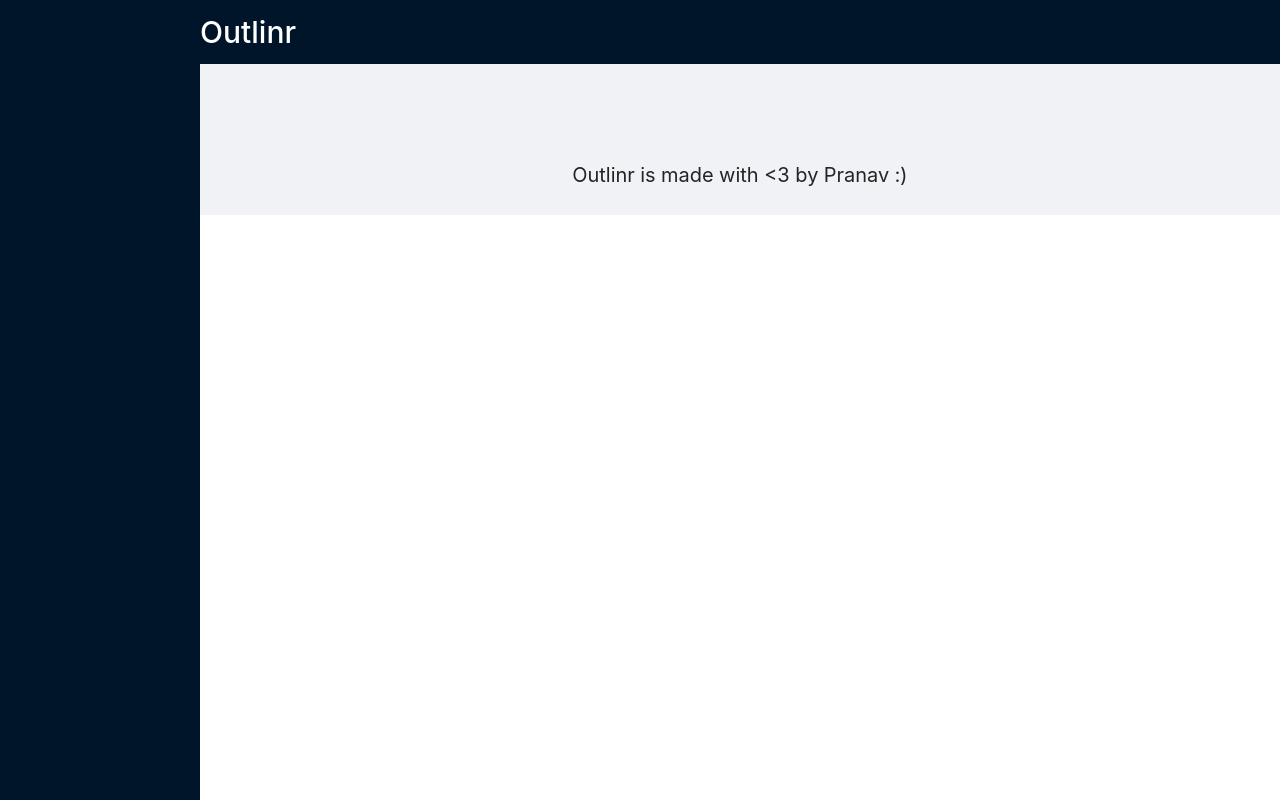
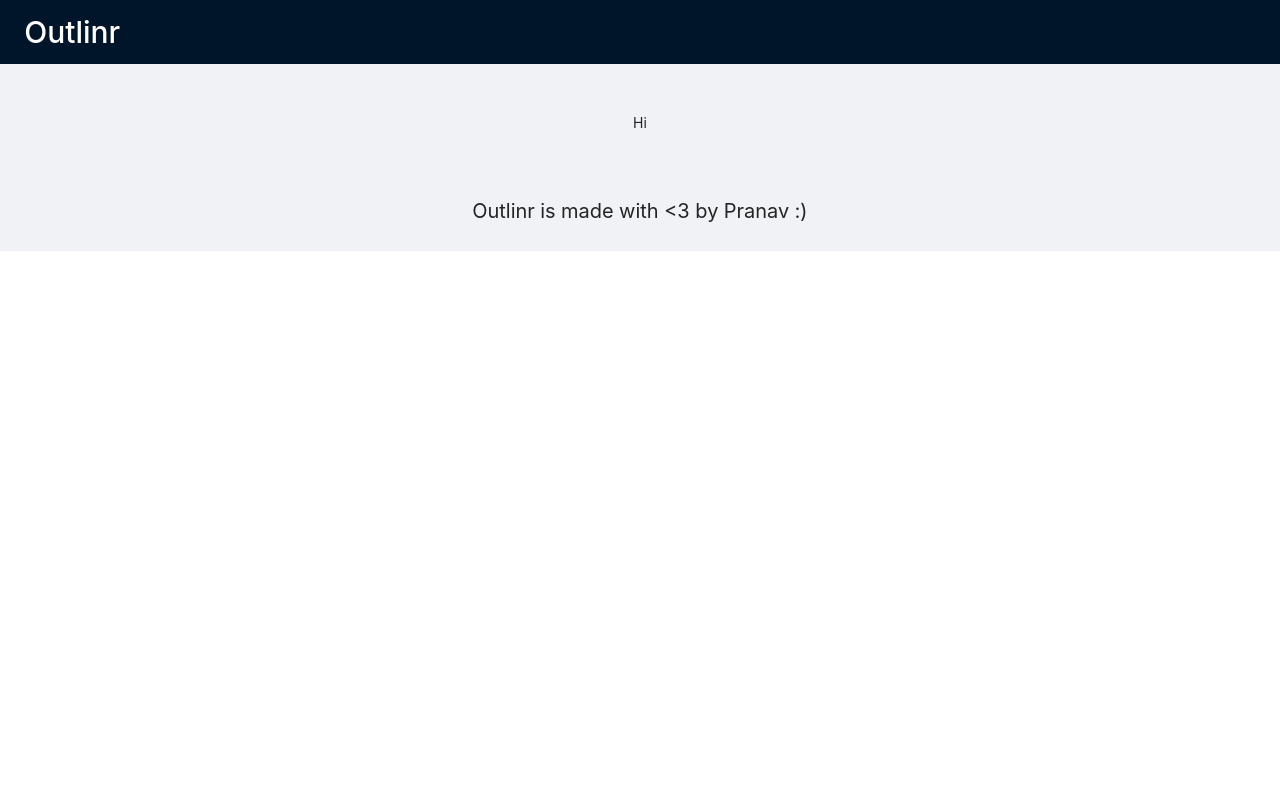
Before and after one commit to pranavnt/Outlinr, a React (Create React App) app: page / in a window 1280 px wide. Built offline with nearby package versions, Linux system fonts and the light colour scheme.

Commit message:
element work ig

```diff
--- a/src/App.js
+++ b/src/App.js
@@ -1,5 +1,6 @@
 import logo from "./logo.svg";
 import "./App.css";
+import Element from "./components/Element";
 
 import "antd/dist/antd.css";
 import { Layout, Menu } from "antd";
@@ -8,36 +9,25 @@ const { Header, Content, Footer, Sider } = Layout;
 
 function App() {
   return (
-    <div>
-      <Layout>
-        <Sider
-          style={{
-            overflow: "auto",
-            height: "100vh",
-            position: "fixed",
-            left: 0,
-          }}
-        >
-          <div className="logo" />
-          <Menu theme="dark" mode="inline" defaultSelectedKeys={["4"]}></Menu>
-        </Sider>
-        <Layout className="site-layout" style={{ marginLeft: 200 }}>
+    <Layout className="site-layout">
       <Header className="site-layout-background" style={{ padding: 0 }}>
-            <h1 style={{ color: "white", fontSize: "30px" }}>Outlinr</h1>
+        <h1 style={{ color: "white", fontSize: "30px" }}>
+          {" "}
+          &nbsp;&nbsp;&nbsp;Outlinr
+        </h1>
       </Header>
       <Content style={{ margin: "24px 16px 0", overflow: "initial" }}>
         <div
           className="site-layout-background"
           style={{ padding: 24, textAlign: "center" }}
-            ></div>
+        >
+          <Element />
+        </div>
       </Content>
       <Footer style={{ textAlign: "center", fontSize: "20px" }}>
         Outlinr is made with &lt;3 by Pranav :){" "}
       </Footer>
     </Layout>
-      </Layout>
-      ,
-    </div>
   );
 }
 
--- /dev/null
+++ b/src/components/Element.js
@@ -0,0 +1,11 @@
+import React from "react";
+
+export default class Element extends React.Component {
+  render() {
+    return (
+      <div>
+        <p>Hi</p>
+      </div>
+    );
+  }
+}
```
Also changed, not shown: src/components/Quote.js (added), 1 other file (tests, documents, lock files or other folders). Lines whose indentation alone changed are shown as unchanged.
